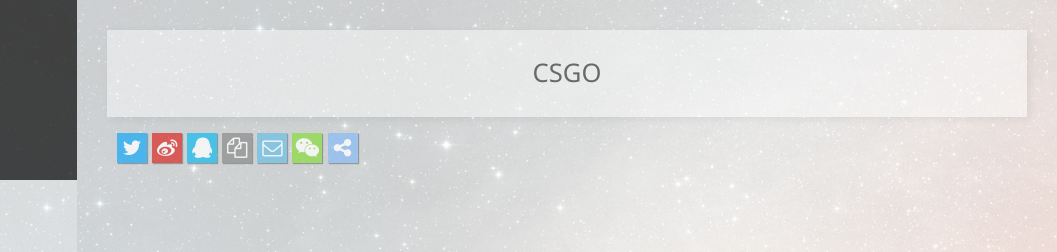
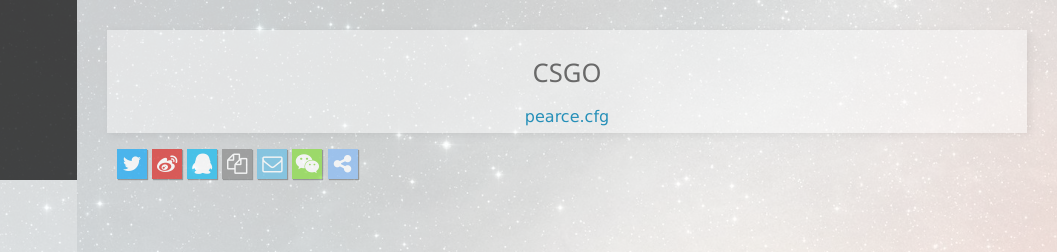
Before and after one commit to Pearce-cmd/Pearce-cmd.github.io, a plain HTML site: page csgo.html in a window 1280 px wide. Shown: the top 252 px of the page, 223-1280 px from the left. Drawn offline with nearby package versions, Linux system fonts and the light colour scheme; some packages are replaced by stand-ins of ours; a script that the page names is missing.

Commit message:
Add files via upload

```diff
--- a/csgo.html
+++ b/csgo.html
@@ -266,6 +266,7 @@
     <h1 class="article-title" itemprop="name">
       CSGO
     </h1>
+	<a href="https://pearce-cmd.github.io/CSGO_cfg/pearce.cfg">pearce.cfg</a>
 
 
       </header>
```
